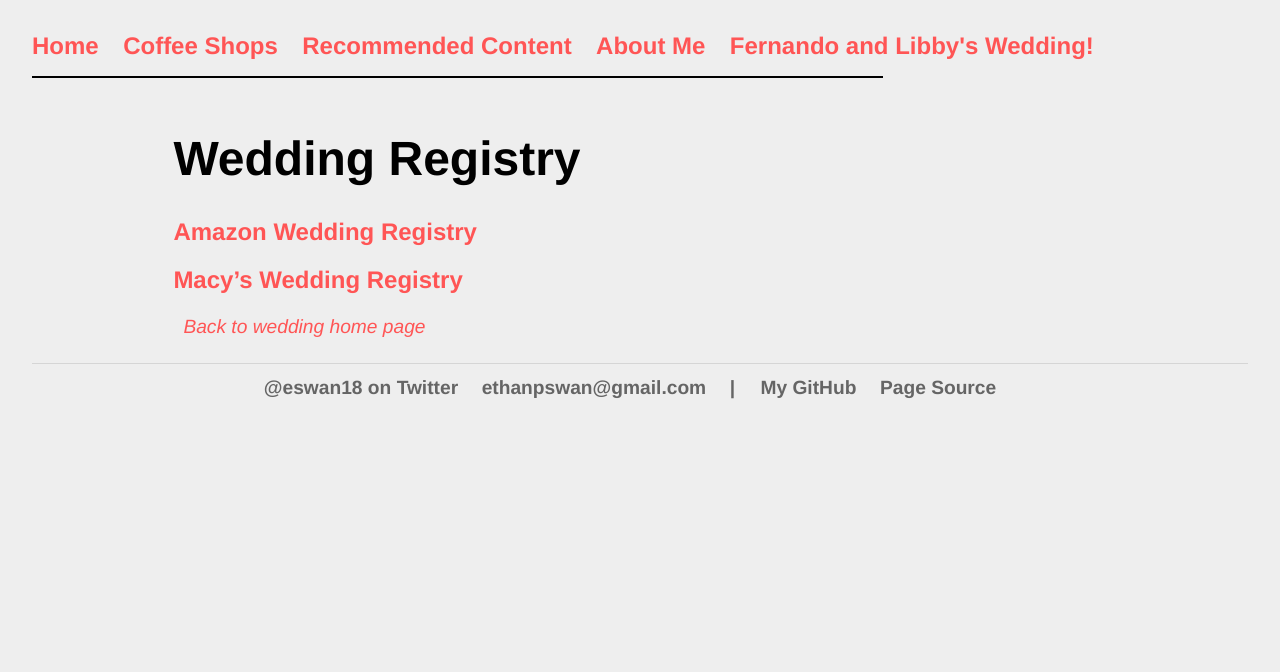
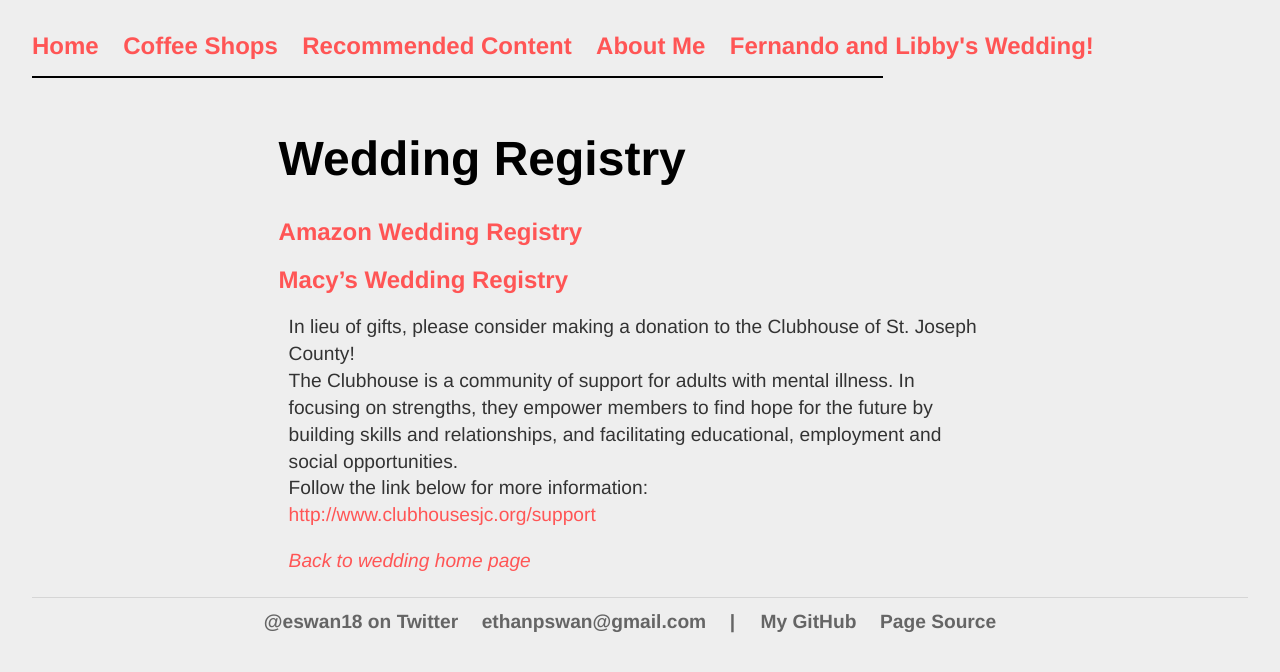
Before and after one commit to eswan18/ethanswan.com, a Jekyll site: the page built from tosstherice/registry.md, in a window 1280 px wide. Shown: the top 672 px of the page. Built offline with Jekyll 4.4.1, drawn with Linux system fonts in a browser that asks for light colours.

Commit message:
Added Clubhouse gift option to registry

```diff
--- a/tosstherice/registry.md
+++ b/tosstherice/registry.md
@@ -11,4 +11,9 @@
 [Macy's Wedding Registry](https://www.macys.com/wgl/registry/guest/7004894)
 ---
 
+In lieu of gifts, please consider making a donation to the Clubhouse of St. Joseph County!
+The Clubhouse is a community of support for adults with mental illness. In focusing on strengths, they empower members to find hope for the future by building skills and relationships, and facilitating educational, employment and social opportunities.
+Follow the link below for more information:<br>
+<a href="http://www.clubhousesjc.org/support">http://www.clubhousesjc.org/support</a>
+
 *[Back to wedding home page](/tosstherice)*
```
